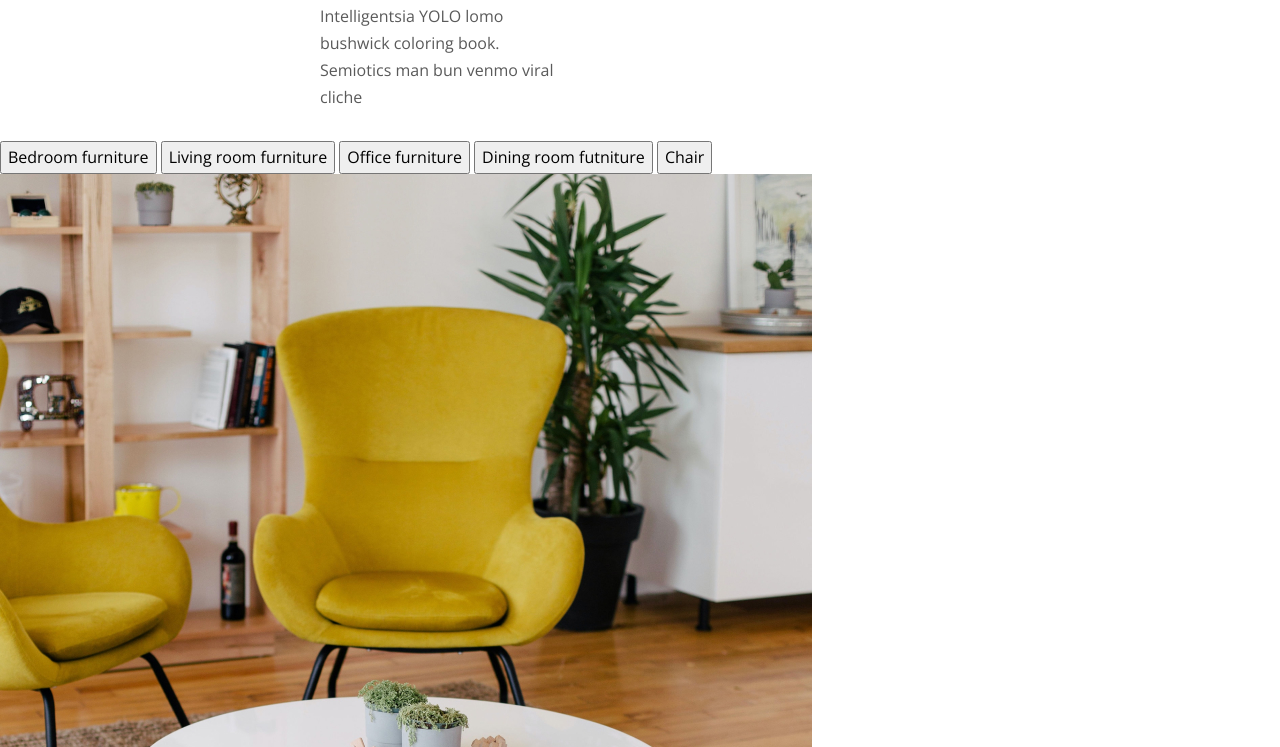
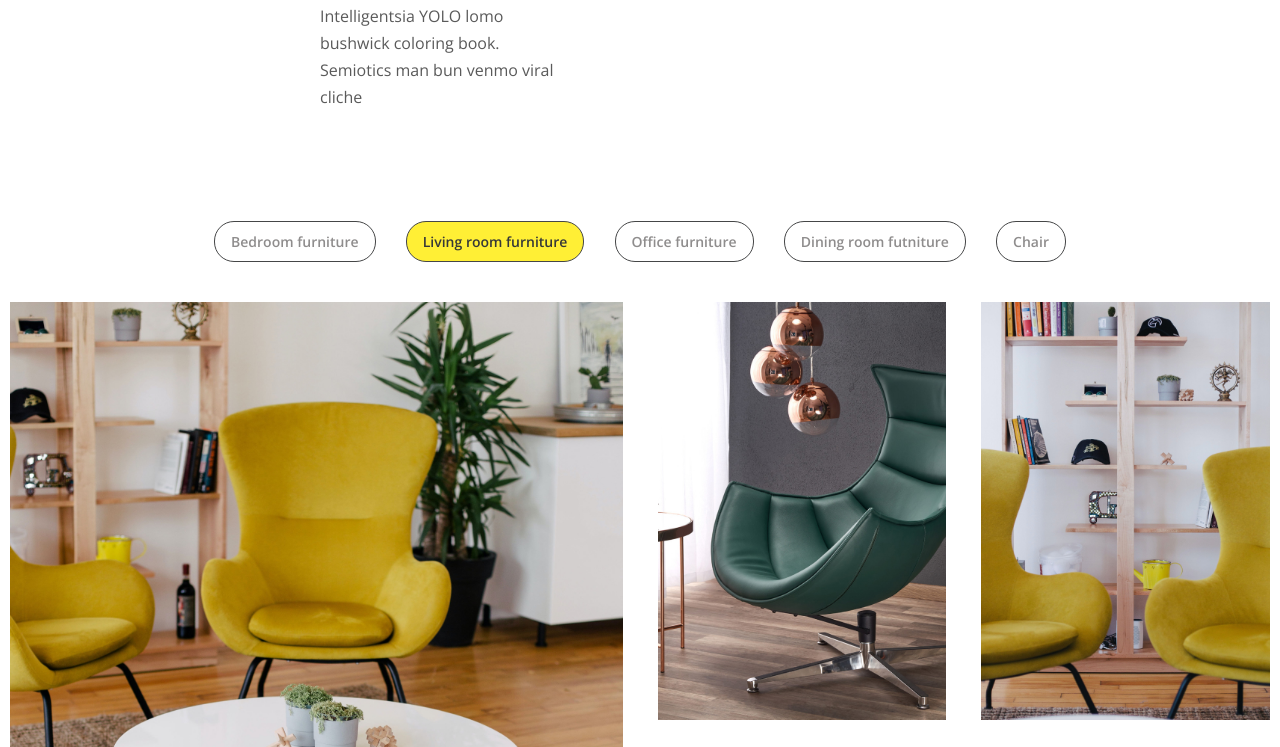
Before and after one commit to romantut1988/internet-furniture-store, a website: page app/index.html in a window 1280 px wide. Shown: the part 2749-3496 px from the top of the page. Drawn offline with nearby package versions, Linux system fonts and the light colour scheme; files that its build step writes are made by us from their sources.

Commit message:
gallery styles

```diff
--- a/app/index.html
+++ b/app/index.html
@@ -233,7 +233,7 @@
         </section>
 
         <div class="gallery">
-            <div class="container__fluid">
+            <div class="container-fluid">
                 <div class="gallery__buttons">
                     <button class="gallery__btn" data-filter=".bedroom">Bedroom furniture</button>
                     <button class="gallery__btn" data-filter=".living">Living room furniture</button>
@@ -245,91 +245,91 @@
 
                     <div class="gallery__items mix bedroom">
                         <a class="gallery__item" href="#">
-                            <img src="images/gallery/1.jpg" alt="images">
+                            <img class="gallery__img" src="images/gallery/1.jpg" alt="images">
                         </a>
                         <a class="gallery__item" href="#">
-                            <img src="images/gallery/2.jpg" alt="images">
+                            <img class="gallery__img" src="images/gallery/2.jpg" alt="images">
                         </a>
                         <a class="gallery__item" href="#">
-                            <img src="images/gallery/3.jpg" alt="images">
+                            <img class="gallery__img" src="images/gallery/3.jpg" alt="images">
                         </a>
                         <a class="gallery__item" href="#">
-                            <img src="images/gallery/4.jpg" alt="images">
+                            <img class="gallery__img" src="images/gallery/4.jpg" alt="images">
                         </a>
                         <a class="gallery__item" href="#">
-                            <img src="images/gallery/5.jpg" alt="images">
+                            <img class="gallery__img" src="images/gallery/5.jpg" alt="images">
                         </a>
                     </div>
 
                     <div class="gallery__items mix living">
                         <a class="gallery__item" href="#">
-                            <img src="images/gallery/1.jpg" alt="images">
+                            <img class="gallery__img" src="images/gallery/1.jpg" alt="images">
                         </a>
                         <a class="gallery__item" href="#">
-                            <img src="images/gallery/2.jpg" alt="images">
+                            <img class="gallery__img" src="images/gallery/2.jpg" alt="images">
                         </a>
                         <a class="gallery__item" href="#">
-                            <img src="images/gallery/3.jpg" alt="images">
+                            <img class="gallery__img" src="images/gallery/3.jpg" alt="images">
                         </a>
                         <a class="gallery__item" href="#">
-                            <img src="images/gallery/4.jpg" alt="images">
+                            <img class="gallery__img" src="images/gallery/4.jpg" alt="images">
                         </a>
                         <a class="gallery__item" href="#">
-                            <img src="images/gallery/5.jpg" alt="images">
+                            <img class="gallery__img" src="images/gallery/5.jpg" alt="images">
                         </a>
                     </div>
 
                     <div class="gallery__items mix office">
                         <a class="gallery__item" href="#">
-                            <img src="images/gallery/1.jpg" alt="images">
+                            <img class="gallery__img" src="images/gallery/1.jpg" alt="images">
                         </a>
                         <a class="gallery__item" href="#">
-                            <img src="images/gallery/2.jpg" alt="images">
+                            <img class="gallery__img" src="images/gallery/2.jpg" alt="images">
                         </a>
                         <a class="gallery__item" href="#">
-                            <img src="images/gallery/3.jpg" alt="images">
+                            <img class="gallery__img" src="images/gallery/3.jpg" alt="images">
                         </a>
                         <a class="gallery__item" href="#">
-                            <img src="images/gallery/4.jpg" alt="images">
+                            <img class="gallery__img" src="images/gallery/4.jpg" alt="images">
                         </a>
                         <a class="gallery__item" href="#">
-                            <img src="images/gallery/5.jpg" alt="images">
+                            <img class="gallery__img" src="images/gallery/5.jpg" alt="images">
                         </a>
                     </div>
 
                     <div class="gallery__items mix dining">
                         <a class="gallery__item" href="#">
-                            <img src="images/gallery/1.jpg" alt="images">
+                            <img class="gallery__img" src="images/gallery/1.jpg" alt="images">
                         </a>
                         <a class="gallery__item" href="#">
-                            <img src="images/gallery/2.jpg" alt="images">
+                            <img class="gallery__img" src="images/gallery/2.jpg" alt="images">
                         </a>
                         <a class="gallery__item" href="#">
-                            <img src="images/gallery/3.jpg" alt="images">
+                            <img class="gallery__img" src="images/gallery/3.jpg" alt="images">
                         </a>
                         <a class="gallery__item" href="#">
-                            <img src="images/gallery/4.jpg" alt="images">
+                            <img class="gallery__img" src="images/gallery/4.jpg" alt="images">
                         </a>
                         <a class="gallery__item" href="#">
-                            <img src="images/gallery/5.jpg" alt="images">
+                            <img class="gallery__img" src="images/gallery/5.jpg" alt="images">
                         </a>
                     </div>
 
                     <div class="gallery__items mix chair">
                         <a class="gallery__item" href="#">
-                            <img src="images/gallery/1.jpg" alt="images">
+                            <img class="gallery__img" src="images/gallery/1.jpg" alt="images">
                         </a>
                         <a class="gallery__item" href="#">
-                            <img src="images/gallery/2.jpg" alt="images">
+                            <img class="gallery__img" src="images/gallery/2.jpg" alt="images">
                         </a>
                         <a class="gallery__item" href="#">
-                            <img src="images/gallery/3.jpg" alt="images">
+                            <img class="gallery__img" src="images/gallery/3.jpg" alt="images">
                         </a>
                         <a class="gallery__item" href="#">
-                            <img src="images/gallery/4.jpg" alt="images">
+                            <img class="gallery__img" src="images/gallery/4.jpg" alt="images">
                         </a>
                         <a class="gallery__item" href="#">
-                            <img src="images/gallery/5.jpg" alt="images">
+                            <img class="gallery__img" src="images/gallery/5.jpg" alt="images">
                         </a>
                     </div>
 
--- a/app/js/main.js
+++ b/app/js/main.js
@@ -15,6 +15,10 @@ $(function () {
         autoplay: true,
     });
 
-    var mixer = mixitup('.gallery__inner');
+    var mixer = mixitup('.gallery__inner', {
+        load: {
+            filter: '.living'
+        }
+    });
 
 })
--- a/app/scss/style.scss
+++ b/app/scss/style.scss
@@ -481,3 +481,48 @@
   }
 
 }
+
+.gallery {
+    padding: 80px 0 90px;
+  &__buttons {
+    text-align: center;
+    margin-bottom: 40px;
+  }
+  &__btn {
+    margin: 0 13px;
+    background-color: transparent;
+    border: 1px solid #454647;
+    border-radius: 20px;
+    padding: 6px 16px;
+    font-weight: 600;
+    font-size: 14px;
+    color: #8F8D8D;
+    cursor: pointer;
+  }
+  .mixitup-control-active {
+    background-color: #FFEF35;
+    border: 1px solid #454647;
+    color: $title;
+  }
+  &__items {
+    display: grid;
+    grid-template-columns: repeat(4, 1fr);
+    grid-template-rows: repeat(2, 1fr);
+    grid-gap: 30px 35px;
+  }
+  &__item:first-child {
+    grid-column: span 2;
+    grid-row: span 2;
+  }
+  &__img {
+    object-fit: cover;
+    width: 100%;
+    max-height: 1150px;
+    height: 100%;
+  }
+}
+
+
+.gallery__item {
+  background-color: green;
+}
```
Also changed, not shown: app/css/style.min.css, app/js/main.min.js.
